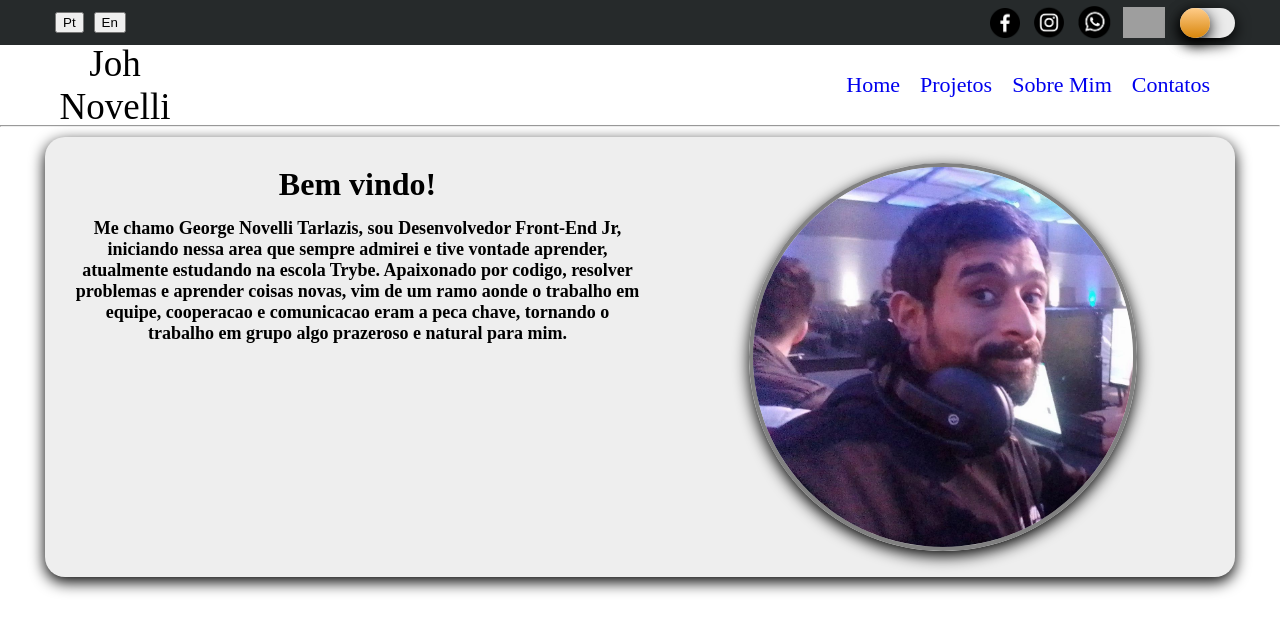
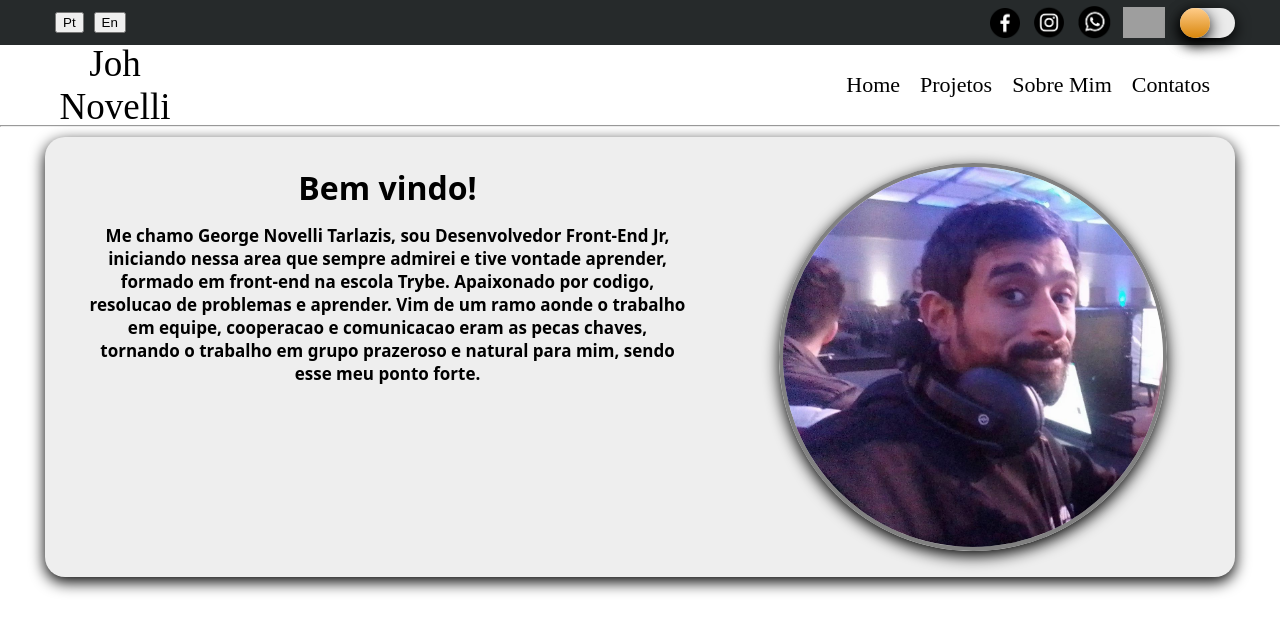
Before and after one commit to johnovelli/johnovelli.github.io, a React (Create React App) app: page / in a window 1280 px wide. Shown: the top 632 px of the page. Built offline with nearby package versions, Linux system fonts and the light colour scheme; grey boxes are pictures that could not be loaded.

Commit message:
Home em andamento

```diff
--- a/src/components/Header/header.css
+++ b/src/components/Header/header.css
@@ -107,6 +107,7 @@ input:checked+label::after {
 }
 
 .header-bot-nav-link {
+  color: inherit;
   font-size: 22px;
   margin-right: 20px;
   text-decoration: none;
--- a/src/pages/Home/home.css
+++ b/src/pages/Home/home.css
@@ -21,14 +21,13 @@
 }
 
 .home-text {
-
   border-radius: 20px;
   display: flex;
   flex-direction: column;
   height: 425px;
   margin-left: 20px;
   text-align: center;
-  width: 565px;
+  width: 600px;
 }
 
 .home-img {
@@ -37,7 +36,7 @@
   display: flex;
   height: 425px;
   justify-content: center;
-  width: 565px;
+  width: 480px;
 }
 
 .home-img img {
@@ -48,10 +47,13 @@
 }
 
 h1 {
+  font-family: system-ui, -apple-system, BlinkMacSystemFont, 'Segoe UI', Roboto, Oxygen, Ubuntu, Cantarell, 'Open Sans', 'Helvetica Neue', sans-serif;
+
+  margin-bottom: 15px;
   padding: 0;
-  margin-bottom: 15px;
 }
 
 strong {
-  font-size: 18px;
+  font-family: system-ui, -apple-system, BlinkMacSystemFont, 'Segoe UI', Roboto, Oxygen, Ubuntu, Cantarell, 'Open Sans', 'Helvetica Neue', sans-serif;
+  font-size: 17px;
 }
--- a/src/pages/Home/index.tsx
+++ b/src/pages/Home/index.tsx
@@ -15,13 +15,20 @@ function Home({ theme, language }: HomeProps) {
             <>
               <h1>Bem vindo!</h1>
               <strong>Me chamo George Novelli Tarlazis, sou Desenvolvedor Front-End Jr,</strong>
-              <strong>iniciando nessa area que sempre admirei e tive vontade aprender, atualmente estudando na escola Trybe.
-                Apaixonado por codigo, resolver problemas e aprender coisas novas, vim de um ramo aonde o trabalho em equipe, cooperacao
-                e comunicacao eram a peca chave, tornando o trabalho em grupo algo prazeroso e natural para mim.
+              <strong>iniciando nessa area que sempre admirei e tive vontade aprender, formado em front-end na escola Trybe.
+                Apaixonado por codigo, resolucao de problemas e aprender. Vim de um ramo aonde o trabalho em equipe, cooperacao
+                e comunicacao eram as pecas chaves, tornando o trabalho em grupo prazeroso e natural para mim, sendo esse meu ponto forte.
               </strong>
             </>
           ) : (
-            <div></div>
+            <>
+              <h1>Bem vindo!</h1>
+              <strong>Me chamo George Novelli Tarlazis, sou Desenvolvedor Front-End Jr,</strong>
+              <strong>iniciando nessa area que sempre admirei e tive vontade aprender, formado em front-end na escola Trybe.
+                Apaixonado por codigo, resolucao de problemas e aprender. Vim de um ramo aonde o trabalho em equipe, cooperacao
+                e comunicacao eram as pecas chaves, tornando o trabalho em grupo prazeroso e natural para mim, sendo esse meu ponto forte.
+              </strong>
+            </>
           )}
         </div>
         <div className='home-img'>
--- a/src/pages/Main/index.tsx
+++ b/src/pages/Main/index.tsx
@@ -19,8 +19,8 @@ function Main({ theme, language, toggleTheme, toggleLanguage }: MainProps) {
         toggleTheme={toggleTheme}
         toggleLanguage={toggleLanguage}
       />
+      <hr />
       <div className='content'>
-        <hr />
         <Outlet />
       </div>
     </div>
--- a/src/pages/Main/main.css
+++ b/src/pages/Main/main.css
@@ -16,11 +16,13 @@ body {
 }
 
 .main-Light hr {
+  background-color: aqua;
   padding: 0px;
   margin: 0px;
 }
 
 .main-Dark hr {
+  background-color: aqua;
   color: rgb(134, 134, 134);
   padding: 0px;
   margin: 0px;
```
